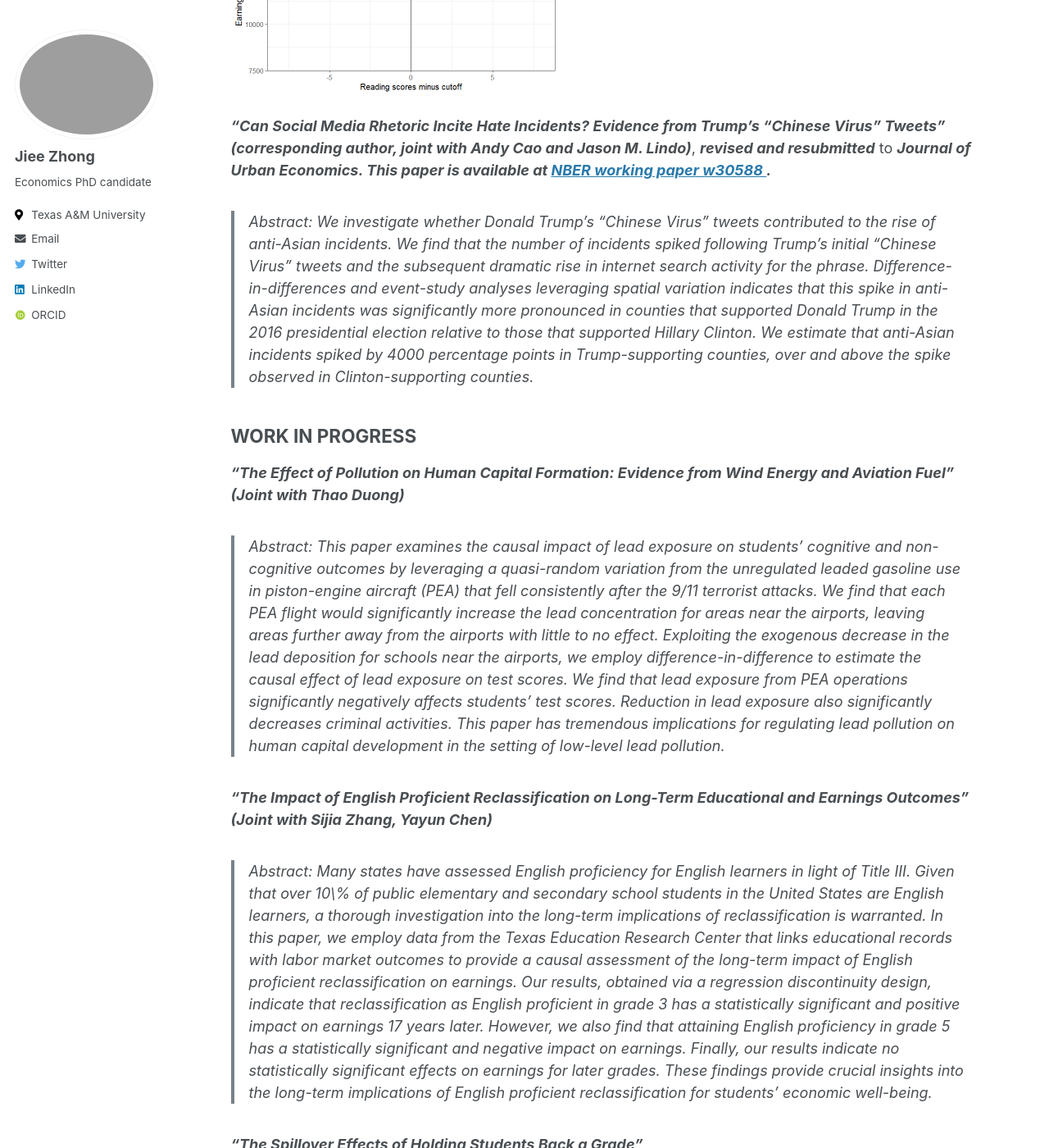
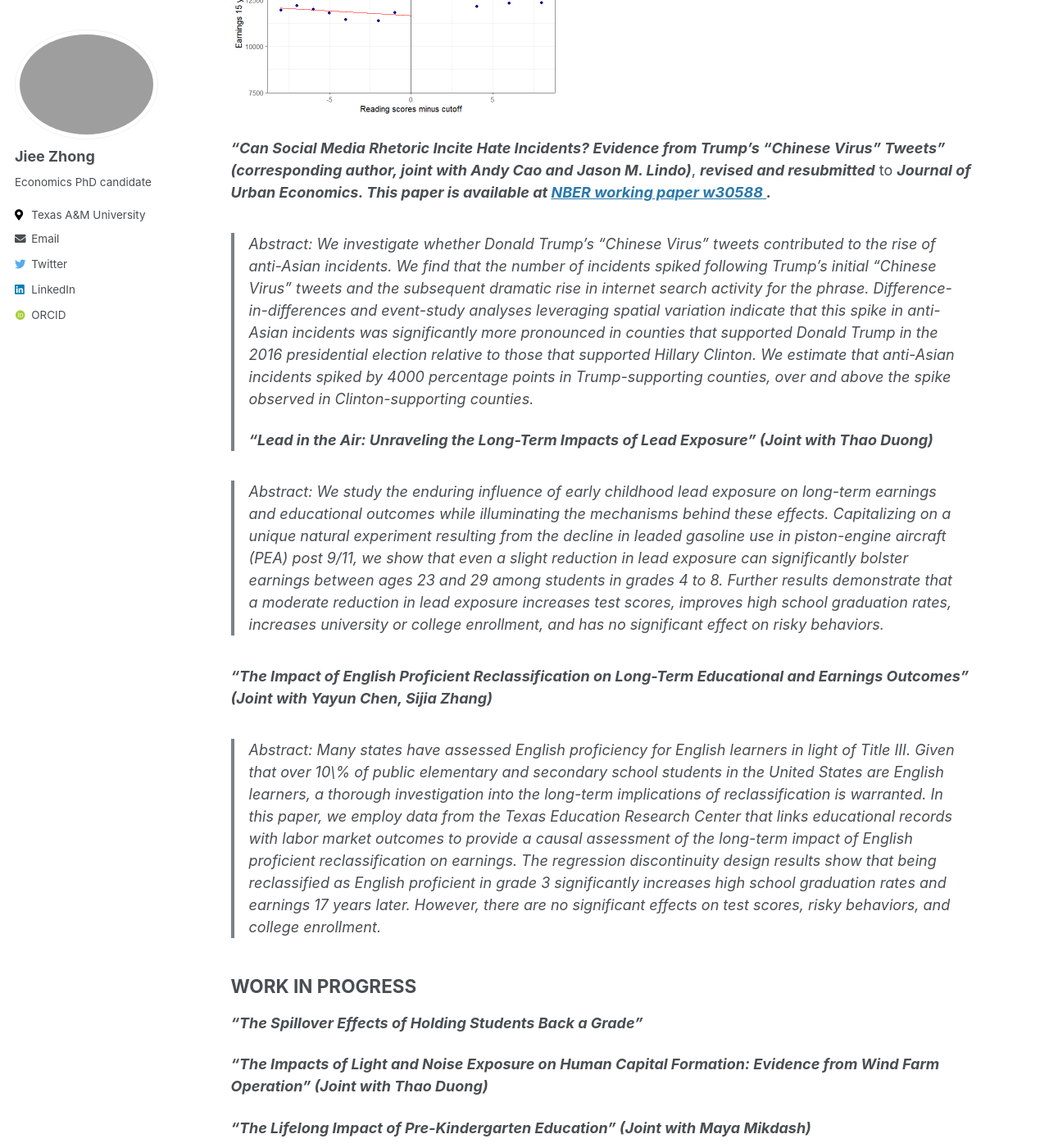
Before and after one commit to jieezhong/jieezhong.github.io, a Jekyll site: the page built from _pages/research.md, in a window 1280 px wide and 1400 px high, scrolled down 735 px. Shown: the whole window at 82% size. Built offline with Jekyll 4.4.1, drawn with Linux system fonts in a browser that asks for light colours; some web fonts are replaced; some of the changed text lies outside the part shown.

Commit message:
Update research.md

```diff
--- a/_pages/research.md
+++ b/_pages/research.md
@@ -7,7 +7,7 @@ author_profile: true
 ---
 ## WORKING PAPERS
 
-***"Early Grade Retention Harms Adult Earnings" (Job market paper, under review)***
+***"Early Grade Retention Harms Adult Earnings" (Job market paper, Revise and Resubmit for AEJ: Applied Economics)***
 
 > Abstract: This paper provides the first causal evidence of the effects of grade retention on labor market outcomes using Texas’ policy of retaining third graders who fail a reading test. The fuzzy regression discontinuity design estimates show that grade retention reduces earnings 15 years later by $4513 (35%), raising violence and absenteeism and reducing high school graduation rates. These findings suggest that grade retention is ineffective in aiding struggling students to catch up academically and disadvantages them in the labor market. Moreover, higher retention rates among Black and Hispanic students, coupled with significant reductions in earnings, contribute to perpetuating racial earnings inequality.
 
@@ -16,18 +16,21 @@ author_profile: true
 
  ***"Can Social Media Rhetoric Incite Hate Incidents? Evidence from Trump's "Chinese Virus" Tweets" (corresponding author, joint with Andy Cao and Jason M. Lindo)***, ***revised and resubmitted*** to ***Journal of Urban Economics. This paper is available at <a href="https://www.nber.org/papers/w30588"> NBER working paper w30588 </a>.***
 
-> Abstract: We investigate whether Donald Trump's "Chinese Virus" tweets contributed to the rise of anti-Asian incidents. We find that the number of incidents spiked following Trump’s initial “Chinese Virus” tweets and the subsequent dramatic rise in internet search activity for the phrase. Difference-in-differences and event-study analyses leveraging spatial variation indicates that this spike in anti-Asian incidents was significantly more pronounced in counties that supported Donald Trump in the 2016 presidential election relative to those that supported Hillary Clinton. We estimate that anti-Asian incidents spiked by 4000 percentage points in Trump-supporting counties, over and above the spike observed in Clinton-supporting counties.
+> Abstract: We investigate whether Donald Trump's "Chinese Virus" tweets contributed to the rise of anti-Asian incidents. We find that the number of incidents spiked following Trump’s initial “Chinese Virus” tweets and the subsequent dramatic rise in internet search activity for the phrase. Difference-in-differences and event-study analyses leveraging spatial variation indicate that this spike in anti-Asian incidents was significantly more pronounced in counties that supported Donald Trump in the 2016 presidential election relative to those that supported Hillary Clinton. We estimate that anti-Asian incidents spiked by 4000 percentage points in Trump-supporting counties, over and above the spike observed in Clinton-supporting counties.
+>
+>
+> ***"Lead in the Air: Unraveling the Long-Term Impacts of Lead Exposure" (Joint with Thao Duong)***
+
+> Abstract: We study the enduring influence of early childhood lead exposure on long-term earnings and educational outcomes while illuminating the mechanisms behind these effects. Capitalizing on a unique natural experiment resulting from the decline in leaded gasoline use in piston-engine aircraft (PEA) post 9/11, we show that even a slight reduction in lead exposure can significantly bolster earnings between ages 23 and 29 among students in grades 4 to 8. Further results demonstrate that a moderate reduction in lead exposure increases test scores, improves high school graduation rates, increases university or college enrollment, and has no significant effect on risky behaviors.
+
+
+***"The Impact of English Proficient Reclassification on Long-Term Educational and Earnings Outcomes" (Joint with Yayun Chen, Sijia Zhang)***
+
+> Abstract: Many states have assessed English proficiency for English learners in light of Title III. Given that over 10\% of public elementary and secondary school students in the United States are English learners, a thorough investigation into the long-term implications of reclassification is warranted. In this paper, we employ data from the Texas Education Research Center that links educational records with labor market outcomes to provide a causal assessment of the long-term impact of English proficient reclassification on earnings. The regression discontinuity design results show that being reclassified as English proficient in grade 3 significantly increases high school graduation rates and earnings 17 years later. However, there are no significant effects on test scores, risky behaviors, and college enrollment.
+
 
 ## WORK IN PROGRESS
 
-***"The Effect of Pollution on Human Capital Formation: Evidence from Wind Energy and Aviation Fuel" (Joint with Thao Duong)***
-
-> Abstract: This paper examines the causal impact of lead exposure on students’ cognitive and non-cognitive outcomes by leveraging a quasi-random variation from the unregulated leaded gasoline use in piston-engine aircraft (PEA) that fell consistently after the 9/11 terrorist attacks. We find that each PEA flight would significantly increase the lead concentration for areas near the airports, leaving areas further away from the airports with little to no effect. Exploiting the exogenous decrease in the lead deposition for schools near the airports, we employ difference-in-difference to estimate the causal effect of lead exposure on test scores. We find that lead exposure from PEA operations significantly negatively affects students’ test scores. Reduction in lead exposure also significantly decreases criminal activities. This paper has tremendous implications for regulating lead pollution on human capital development in the setting of low-level lead pollution.
-
-
-***"The Impact of English Proficient Reclassification on Long-Term Educational and Earnings Outcomes" (Joint with Sijia Zhang, Yayun Chen)***
-
-> Abstract: Many states have assessed English proficiency for English learners in light of Title III. Given that over 10\% of public elementary and secondary school students in the United States are English learners, a thorough investigation into the long-term implications of reclassification is warranted. In this paper, we employ data from the Texas Education Research Center that links educational records with labor market outcomes to provide a causal assessment of the long-term impact of English proficient reclassification on earnings. Our results, obtained via a regression discontinuity design, indicate that reclassification as English proficient in grade 3 has a statistically significant and positive impact on earnings 17 years later. However, we also find that attaining English proficiency in grade 5 has a statistically significant and negative impact on earnings. Finally, our results indicate no statistically significant effects on earnings for later grades. These findings provide crucial insights into the long-term implications of English proficient reclassification for students' economic well-being.
 
 ***"The Spillover Effects of Holding Students Back a Grade"***
 
```
